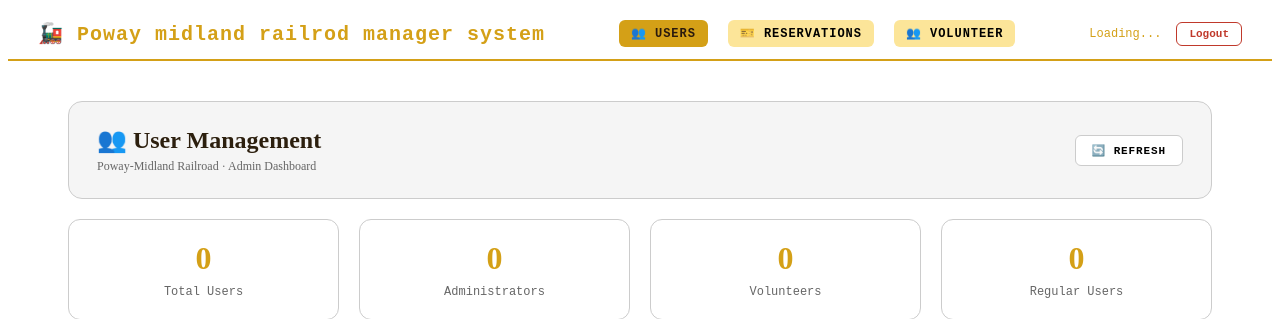
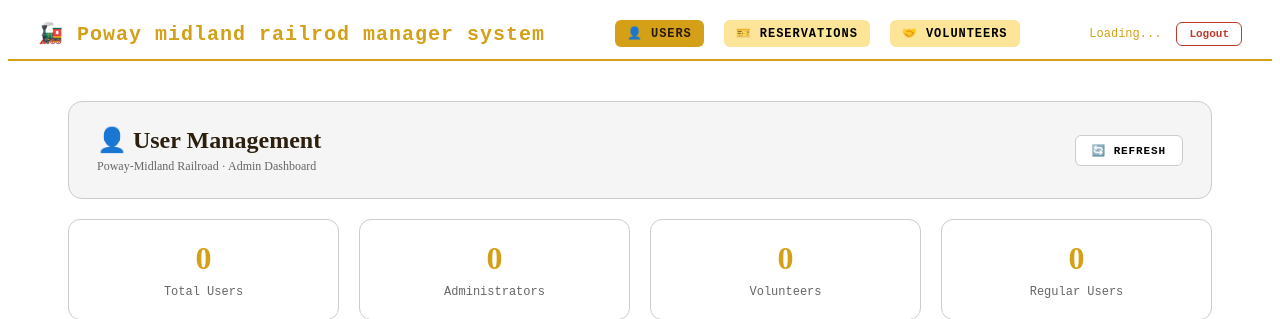
Before and after one commit to Cyrusssun/RCR-Dominators-Backend-, a Flask app: page /admin/user in a window 1280 px wide. Shown: the top 319 px of the page. Run offline with Flask 3, Linux system fonts and the light colour scheme; parts of the project's set-up code (start-up, migrations or seed data) failed here and were passed over.

Commit message:
volunteer

```diff
--- a/templates/login.html
+++ b/templates/login.html
@@ -170,18 +170,18 @@
 
         <form id="loginForm">
             <div class="form-group">
-                <label>📧 UID / Username</label>
+                <label>UID / Username</label>
                 <input type="text" id="uid" name="uid" required autocomplete="username" placeholder="Enter your UID">
             </div>
             <div class="form-group">
-                <label>🔒 Password</label>
+                <label>Password</label>
                 <input type="password" id="password" name="password" required autocomplete="current-password" placeholder="Enter your password">
             </div>
             <button type="submit" class="btn-login" id="loginBtn">Sign In</button>
         </form>
 
         <div style="margin-top: 20px; text-align: center; font-size: 11px; color: var(--smoke);">
-            <p>Test Account: <strong>admin</strong> / <strong>admin123</strong></p>
+            <p>Need help? Contact the Administrator</p>
         </div>
     </div>
 </div>
--- a/templates/navbar.html
+++ b/templates/navbar.html
@@ -86,9 +86,9 @@
 <div class="rcr-navbar">
     <a href="/admin/user" class="logo">🚂 Poway midland railrod manager system</a>
     <div class="rcr-nav-links">
-        <a href="/admin/user" class="nav-link" data-page="user">👥 Users</a>
+        <a href="/admin/user" class="nav-link" data-page="user">👤 Users</a>
         <a href="/admin/reservations" class="nav-link" data-page="reservations">🎫 Reservations</a>
-        <a href="/admin/volunteer" class="nav-link" data-page="volunteer">👥 Volunteer</a>
+        <a href="/admin/volunteer" class="nav-link" data-page="volunteer">🤝 Volunteers</a>
     </div>
     <div class="rcr-user-info">
         <span class="rcr-user-name" id="currentUser">Loading...</span>
--- a/templates/user_admin.html
+++ b/templates/user_admin.html
@@ -242,7 +242,7 @@
 <div class="admin-wrap">
     <div class="admin-header">
         <div>
-            <div class="admin-title">👥 User Management</div>
+            <div class="admin-title">👤 User Management</div>
             <div class="admin-subtitle">Poway-Midland Railroad · Admin Dashboard</div>
         </div>
         <div>
@@ -456,7 +456,7 @@ function renderTable() {
                 <td><span class="badge ${getRoleBadgeClass(u)}">${formatRoleName(u)}</span></td>
                 <td class="action-buttons">
                     <a href="/admin/reservations?uid=${encodeURIComponent(u.uid)}" class="btn btn-reservation" style="text-decoration:none;">🎫 Reservations</a>
-                    <a href="/admin/volunteer?uid=${encodeURIComponent(u.uid)}" class="btn btn-volunteer" style="text-decoration:none;">👥 Volunteer</a>
+                    <a href="/admin/volunteer?uid=${encodeURIComponent(u.uid)}" class="btn btn-volunteer" style="text-decoration:none;">🤝 Volunteers</a>
                 </td>
             </tr>
         `;
--- a/templates/volunteer_admin.html
+++ b/templates/volunteer_admin.html
@@ -253,7 +253,7 @@
 <div class="admin-wrap">
   <div class="admin-header">
     <div>
-      <div class="admin-title">👥 Volunteer Management</div>
+      <div class="admin-title">🤝 Users Management</div>
       <div class="admin-subtitle">Poway-Midland Railroad · Volunteer Admin Dashboard</div>
     </div>
     <div>
```
